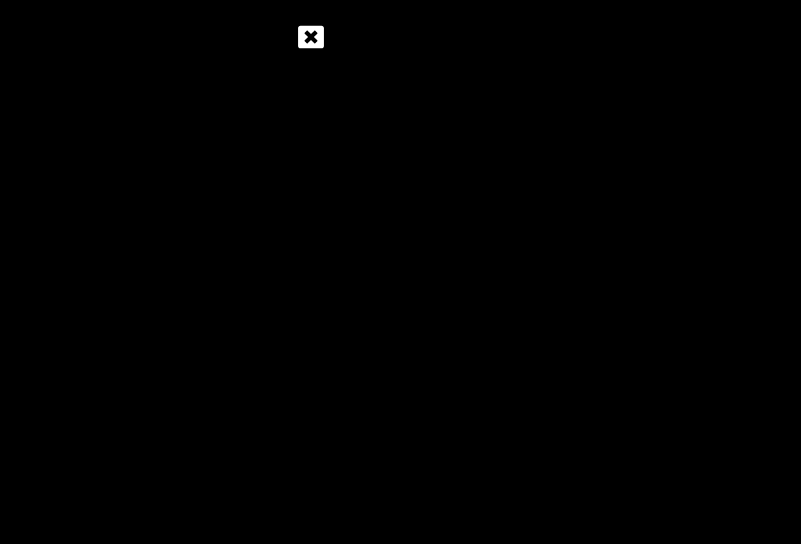
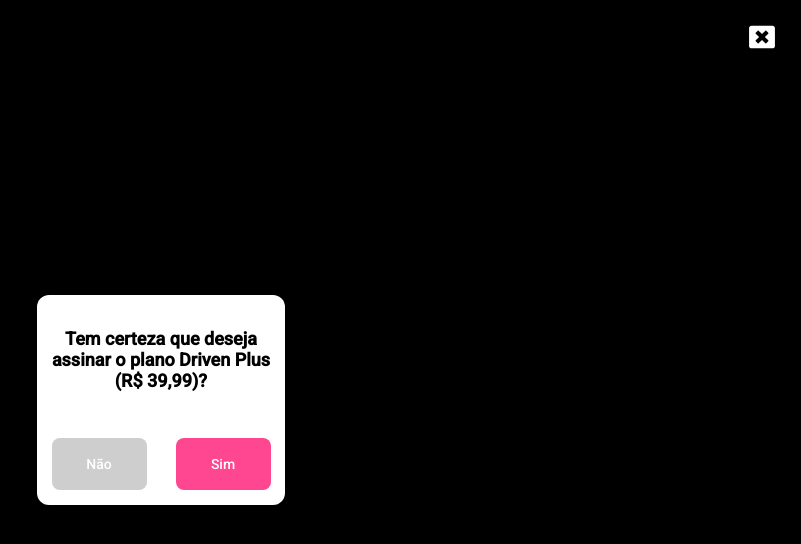
Before and after one commit to KauanDeMello/Drivenplus, a React (Create React App) app: page /modal in a window 1280 px wide. Shown: the top 544 px of the page, without its empty margins (479-1280 px from the left). Built offline with nearby package versions, Linux system fonts and the light colour scheme; a web font is replaced by a local one.

Commit message:
Modal and ModalWrapper feAture done

```diff
--- a/src/components/Modal.js
+++ b/src/components/Modal.js
@@ -5,29 +5,108 @@
 
     return(
         <ContainerModal>
-            <img src={Cancel}/>
+            <img src={Cancel} alt="Cancel ICON"/>
+             <BoxContainer>
+                <p>Tem certeza que deseja assinar o plano Driven Plus (R$ 39,99)?</p>
+                <Buttons>
+                    <ButtonNO>Não</ButtonNO>
+                    <ButtonYES>Sim</ButtonYES>
+                </Buttons>
+            </BoxContainer>
         </ContainerModal>
     )
 
 }
 
 const ContainerModal = styled.div`
+    position: relative;
+    height: 100%;
+    width: 100%;
+    display: flex;
+    flex-direction: column;
+    align-items: center;
+    justify-content: center;
+
+    img {
+        position: fixed;
+        top: 25px;
+        right: 25px;
+        width: 28px;
+        height: 24px;
+    }
+`
+
+const BoxContainer = styled.div`
+
+    display: flex;
+    flex-direction: column;
+    position: fixed;
+    top: 50%;
+    left: 50%;
+    transform: translateY(-50%) translateX(-50%);
+    z-index: 1;
+    display: flex;
+    width: 248px;
+    height: 210px;
+    background: #FFFFFF;
+    border-radius: 12px;
+
+    p{
+        margin-top: 33px;
+        font-family: 'Roboto';
+        font-style: normal;
+        font-weight: 700;
+        font-size: 18px;
+        line-height: 21px;
+        text-align: center;
+        color: #000000;
+    }
+`
+
+const Buttons = styled.div`
+
+    margin-top: 47px;
+    display: flex;
+    align-items: center;
+    justify-content: space-around;
 
 
-height: 100%;
-width: 100%;
+`
+
+const ButtonNO = styled.div`
+
+width: 95px;
+height: 52px;
+background: #CECECE;
+border-radius: 8px;
+font-family: 'Roboto';
+font-style: normal;
+font-weight: 400;
+font-size: 14px;
+line-height: 16px;
+color: #FFFFFF;
+text-align: center;
 display: flex;
-flex-direction: column;
 align-items: center;
 justify-content: center;
 
-    img{
-        margin-left: 300px;
-        width: 28px;
-        height: 24px;
-        margin-top: 25px;
+`
 
+const ButtonYES = styled.div`
 
-    }
+width: 95px;
+height: 52px;
+background: #FF4791;
+border-radius: 8px;
+font-family: 'Roboto';
+font-style: normal;
+font-weight: 400;
+font-size: 14px;
+line-height: 16px;
+color: #FFFFFF;
+text-align: center;
+display: flex;
+align-items: center;
+justify-content: center;
 
 `
```
Also changed, not shown: src/components/ModalWrapper.js (added, +14 -0 lines).
